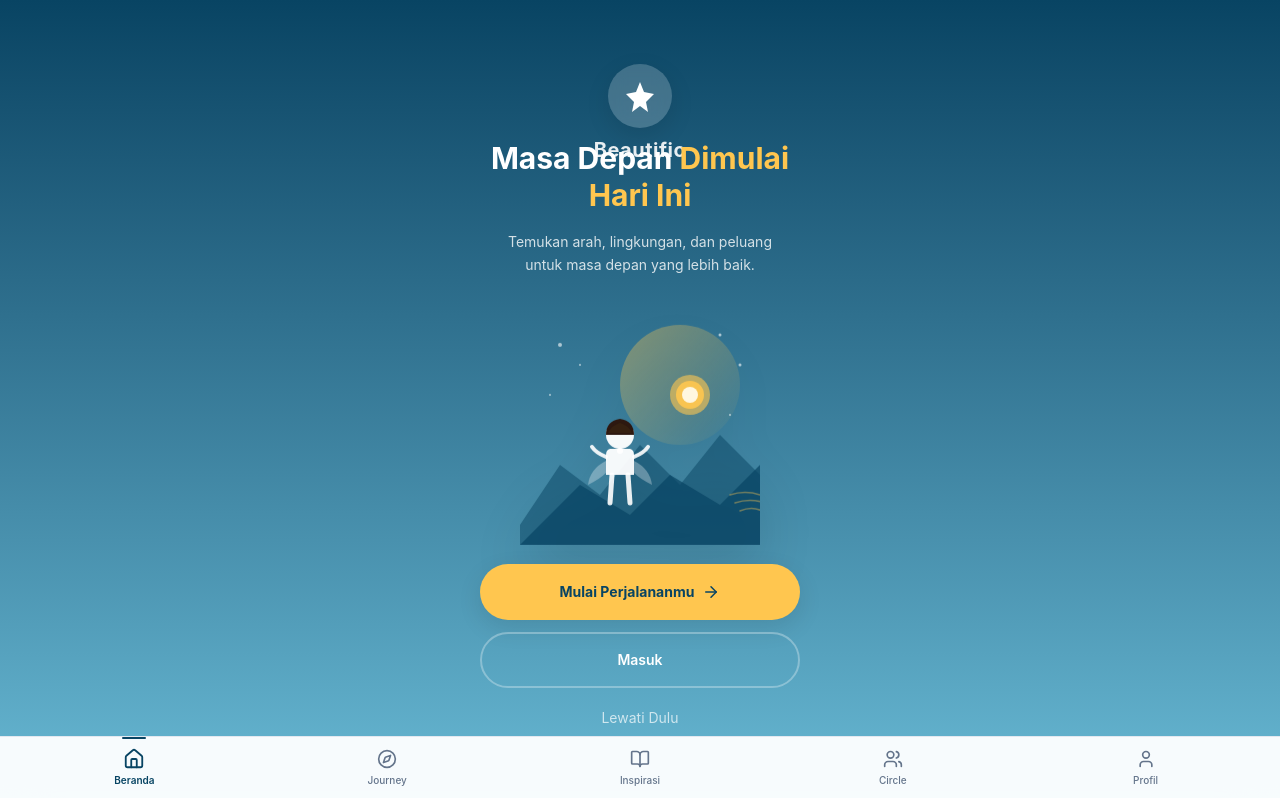
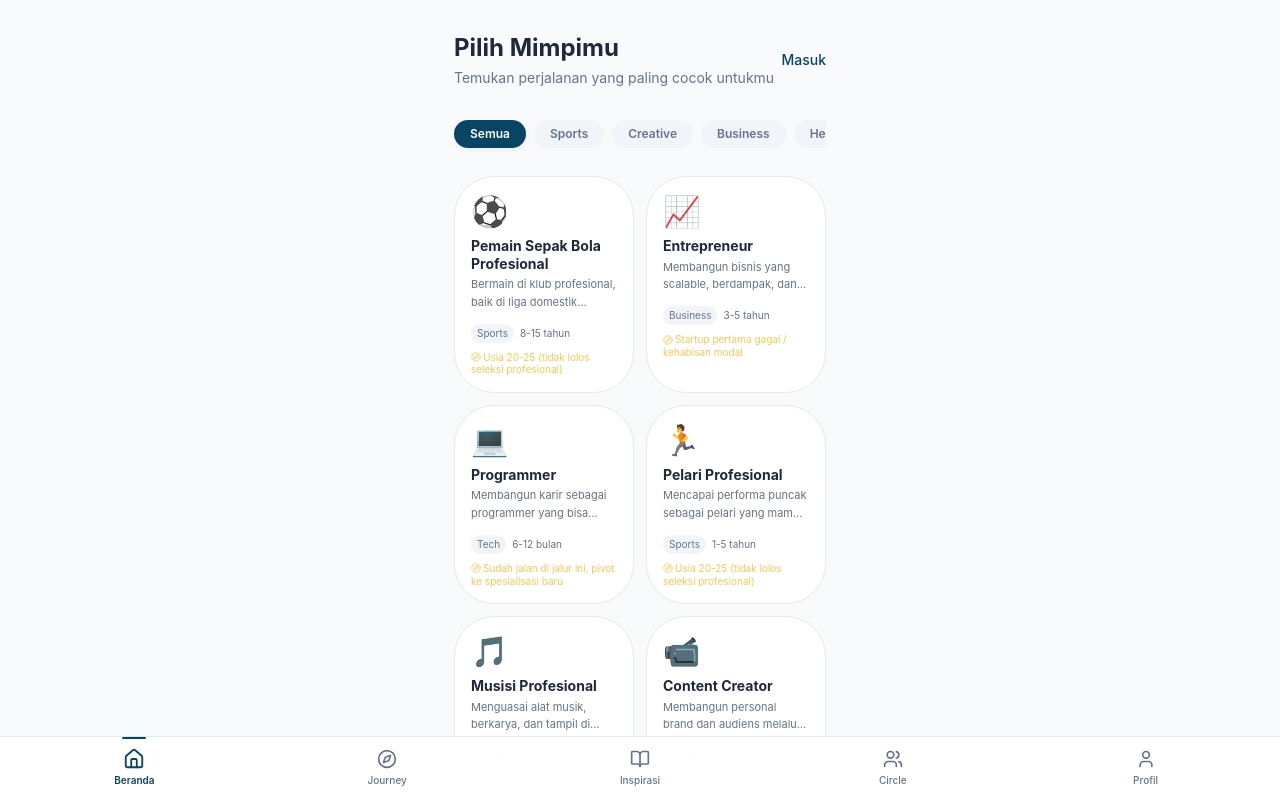
Before and after one commit to beautifio/beautifio, a Next.js app in the folder apps/web/: page / in a window 1280 px wide. Shown: the top 798 px of the page. Built offline with nearby package versions, Linux system fonts and the light colour scheme; no server answers.

Commit message:
fix: replace splash with dream listing landing page — root / shows templates directly, no login required

```diff
--- a/apps/web/src/app/page.tsx
+++ b/apps/web/src/app/page.tsx
@@ -1,185 +1,123 @@
 "use client";
 
-import { useEffect, useState } from "react";
 import { useRouter } from "next/navigation";
+import { use, useState } from "react";
 import Link from "next/link";
-import { ArrowRight } from "lucide-react";
+import { ArrowRight, Heart, Compass } from "lucide-react";
+import { Button } from "@beautifio/ui";
+import { useAuth } from "@/hooks/use-auth";
+import { getAllDreamTemplates, getJmEcosystemByTemplateSlug } from "@beautifio/utils";
+import type { DreamTemplate } from "@beautifio/types";
 
-export default function SplashScreen() {
+const CATEGORY_LABELS: Record<string, string> = {
+  sports: "Sports",
+  creative: "Creative",
+  business: "Business",
+  health: "Health",
+  tech: "Tech",
+};
+
+const FILTER_OPTIONS = ["Semua", ...Object.values(CATEGORY_LABELS)] as const;
+type FilterKey = (typeof FILTER_OPTIONS)[number];
+
+function categoryMatches(category: string, filter: FilterKey): boolean {
+  if (filter === "Semua") return true;
+  return CATEGORY_LABELS[category] === filter;
+}
+
+export default function LandingPage({
+  searchParams,
+}: {
+  searchParams: Promise<{ mimpi?: string }>;
+}) {
   const router = useRouter();
-  const [logoVisible, setLogoVisible] = useState(false);
-  const [contentVisible, setContentVisible] = useState(false);
-  const [ctaVisible, setCtaVisible] = useState(false);
+  const { user } = useAuth();
+  const [templates] = useState(getAllDreamTemplates());
+  const [activeFilter, setActiveFilter] = useState<FilterKey>("Semua");
 
-  useEffect(() => {
-    const t1 = setTimeout(() => setLogoVisible(true), 300);
-    const t2 = setTimeout(() => setContentVisible(true), 800);
-    const t3 = setTimeout(() => setCtaVisible(true), 1300);
-    return () => {
-      clearTimeout(t1);
-      clearTimeout(t2);
-      clearTimeout(t3);
-    };
-  }, []);
+  if (user) {
+    router.replace("/home");
+    return null;
+  }
+
+  const filtered = templates.filter((t) => categoryMatches(t.category, activeFilter));
 
   return (
-    <div className="min-h-screen bg-gradient-to-b from-[#084463] to-[#68B9D4] flex flex-col items-center justify-between px-6 py-16 overflow-hidden">
-      {/* Logo */}
-      <div
-        className={`transition-all duration-1000 ease-out ${
-          logoVisible
-            ? "opacity-100 translate-y-0"
-            : "opacity-0 translate-y-4"
-        }`}
-      >
-        <div className="flex flex-col items-center gap-2">
-          <div className="w-16 h-16 rounded-2xl bg-white/20 backdrop-blur-sm flex items-center justify-center shadow-lg">
-            <svg width="32" height="32" viewBox="0 0 32 32" fill="none">
-              <path d="M16 2L20 12L30 14L22 22L24 32L16 26L8 32L10 22L2 14L12 12L16 2Z" fill="white" />
-            </svg>
+    <div className="min-h-screen bg-bg">
+      <div className="max-w-content mx-auto px-6 pt-8 pb-28">
+        {/* Header */}
+        <div className="flex items-center justify-between mb-8">
+          <div>
+            <h1 className="text-2xl font-bold text-text-primary">
+              Pilih Mimpimu
+            </h1>
+            <p className="text-sm text-text-secondary mt-1">
+              Temukan perjalanan yang paling cocok untukmu
+            </p>
           </div>
-          <span className="text-white/90 text-xl font-bold tracking-wide">
-            Beautifio
-          </span>
+          <Link
+            href="/login"
+            className="text-sm font-medium text-primary hover:underline shrink-0"
+          >
+            Masuk
+          </Link>
         </div>
+
+        {/* Filter */}
+        <div className="flex gap-2 mb-6 overflow-x-auto pb-1 scrollbar-none">
+          {FILTER_OPTIONS.map((f) => (
+            <button
+              key={f}
+              onClick={() => setActiveFilter(f)}
+              className={`shrink-0 px-4 py-1.5 text-xs font-semibold rounded-full transition-all cursor-pointer ${
+                activeFilter === f
+                  ? "bg-primary text-white shadow-sm"
+                  : "bg-muted text-text-secondary hover:text-text-primary"
+              }`}
+            >
+              {f}
+            </button>
+          ))}
+        </div>
+
+        {/* Template Grid */}
+        <div className="grid grid-cols-2 gap-3">
+          {filtered.map((t) => {
+            const ecosystem = getJmEcosystemByTemplateSlug(t.slug);
+            return (
+              <Link
+                key={t.slug}
+                href={`/mimpi/${t.slug}`}
+                className="bg-surface rounded-2xl border border-border p-4 hover:border-primary/30 hover:shadow-sm transition-all block"
+              >
+                <span className="text-3xl block mb-2">{t.emoji}</span>
+                <h3 className="text-sm font-bold text-text-primary leading-tight">{t.title}</h3>
+                <p className="text-[11px] text-text-secondary mt-1 line-clamp-2 leading-relaxed">
+                  {t.description}
+                </p>
+                <div className="flex flex-wrap items-center gap-1.5 mt-3">
+                  <span className="text-[10px] px-1.5 py-0.5 rounded-full bg-muted text-text-secondary capitalize">
+                    {t.category}
+                  </span>
+                  <span className="text-[10px] text-text-secondary">{t.duration}</span>
+                </div>
+                {ecosystem && (
+                  <p className="text-[10px] text-accent mt-2 leading-tight">
+                    <Compass size={10} className="inline mr-0.5 -mt-0.5" />
+                    {ecosystem.pivotPoint}
+                  </p>
+                )}
+              </Link>
+            );
+          })}
+        </div>
+
+        {filtered.length === 0 && (
+          <p className="text-center text-sm text-text-secondary py-12">
+            Tidak ada mimpi di kategori ini
+          </p>
+        )}
       </div>
-
-      {/* Content */}
-      <div className="flex flex-col items-center text-center -mt-8">
-        <h1
-          className={`text-3xl font-bold text-white leading-tight max-w-[320px] transition-all duration-1000 ease-out delay-200 ${
-            contentVisible
-              ? "opacity-100 translate-y-0"
-              : "opacity-0 translate-y-6"
-          }`}
-        >
-          Masa Depan{" "}
-          <span className="text-[#FFC64F]">Dimulai Hari Ini</span>
-        </h1>
-        <p
-          className={`text-sm text-white/80 mt-4 max-w-[300px] leading-relaxed transition-all duration-1000 ease-out delay-300 ${
-            contentVisible
-              ? "opacity-100 translate-y-0"
-              : "opacity-0 translate-y-6"
-          }`}
-        >
-          Temukan arah, lingkungan, dan peluang untuk masa depan yang lebih baik.
-        </p>
-
-        {/* Illustration */}
-        <div
-          className={`mt-10 transition-all duration-1000 ease-out delay-500 ${
-            contentVisible
-              ? "opacity-100 translate-y-0"
-              : "opacity-0 translate-y-8"
-          }`}
-        >
-          <svg
-            width="240"
-            height="240"
-            viewBox="0 0 240 240"
-            className="drop-shadow-2xl"
-            style={{
-              animation: contentVisible ? "float 3s ease-in-out infinite" : "none",
-            }}
-          >
-            <defs>
-              <linearGradient id="skyGlow" x1="0%" y1="0%" x2="100%" y2="100%">
-                <stop offset="0%" stopColor="#FFC64F" stopOpacity="0.4" />
-                <stop offset="100%" stopColor="#FFC64F" stopOpacity="0" />
-              </linearGradient>
-            </defs>
-
-            {/* Glow */}
-            <circle cx="160" cy="80" r="60" fill="url(#skyGlow)" />
-
-            {/* Sun / Future horizon */}
-            <circle cx="170" cy="90" r="20" fill="#FFC64F" opacity="0.6" />
-            <circle cx="170" cy="90" r="14" fill="#FFC64F" opacity="0.9" />
-            <circle cx="170" cy="90" r="8" fill="#FFF7E0" />
-
-            {/* Mountains / Landscape */}
-            <path d="M0 220 L40 160 L80 190 L120 140 L160 180 L200 130 L240 170 L240 240 L0 240Z" fill="#084463" opacity="0.5" />
-            <path d="M0 240 L60 180 L110 210 L150 170 L200 200 L240 160 L240 240Z" fill="#084463" opacity="0.7" />
-
-            {/* Person - standing, looking toward the sun */}
-            <g transform="translate(80, 120)">
-              {/* Body */}
-              <circle cx="20" cy="10" r="14" fill="white" opacity="0.95" />
-              {/* Neck */}
-              <rect x="17" y="23" width="6" height="6" rx="3" fill="white" />
-              {/* Upper body */}
-              <path d="M6 50 L6 30 Q6 25 10 24 L30 24 Q34 25 34 30 L34 50Z" fill="white" opacity="0.95" />
-              {/* Arms */}
-              <path d="M6 32 Q-4 28 -8 22" stroke="white" strokeWidth="4" strokeLinecap="round" fill="none" opacity="0.9" />
-              <path d="M34 32 Q44 28 48 22" stroke="white" strokeWidth="4" strokeLinecap="round" fill="none" opacity="0.9" />
-              {/* Legs */}
-              <path d="M12 50 L10 78" stroke="white" strokeWidth="5" strokeLinecap="round" fill="none" opacity="0.9" />
-              <path d="M28 50 L30 78" stroke="white" strokeWidth="5" strokeLinecap="round" fill="none" opacity="0.9" />
-              {/* Hair */}
-              <path d="M6 10 Q6 -4 20 -6 Q34 -4 34 10" fill="#2D1810" />
-              <path d="M8 8 Q12 0 20 -2 Q28 0 32 8" fill="#3D2810" opacity="0.5" />
-              {/* Cape / flowing cloth */}
-              <path d="M6 36 Q-10 44 -12 60 Q0 54 6 48Z" fill="white" opacity="0.3" />
-              <path d="M34 36 Q50 44 52 60 Q40 54 34 48Z" fill="white" opacity="0.3" />
-              {/* Direction lines */}
-              <g opacity="0.4">
-                <path d="M130 70 Q145 65 160 70" stroke="#FFC64F" strokeWidth="1.5" strokeLinecap="round" fill="none" />
-                <path d="M135 78 Q150 73 165 78" stroke="#FFC64F" strokeWidth="1.5" strokeLinecap="round" fill="none" />
-                <path d="M140 86 Q152 81 162 86" stroke="#FFC64F" strokeWidth="1.5" strokeLinecap="round" fill="none" />
-              </g>
-            </g>
-
-            {/* Stars / Sparkles */}
-            <g opacity="0.6">
-              <circle cx="40" cy="40" r="2" fill="white" />
-              <circle cx="200" cy="30" r="1.5" fill="white" />
-              <circle cx="60" cy="60" r="1" fill="white" />
-              <circle cx="220" cy="60" r="1.5" fill="white" />
-              <circle cx="30" cy="90" r="1" fill="white" />
-              <circle cx="210" cy="110" r="1" fill="white" />
-            </g>
-          </svg>
-        </div>
-      </div>
-
-      {/* CTA Group */}
-      <div
-        className={`w-full max-w-[320px] space-y-3 transition-all duration-1000 ease-out ${
-          ctaVisible
-            ? "opacity-100 translate-y-0"
-            : "opacity-0 translate-y-10"
-        }`}
-      >
-        <Link
-          href="/mimpi"
-          className="flex items-center justify-center w-full h-14 rounded-full bg-[#FFC64F] text-[#084463] font-bold text-sm shadow-lg hover:bg-[#FFC64F]/90 active:scale-[0.98] transition-all cursor-pointer gap-2"
-        >
-          Mulai Perjalananmu
-          <ArrowRight size={18} />
-        </Link>
-
-        <Link
-          href="/login"
-          className="flex items-center justify-center w-full h-14 rounded-full border-2 border-white/30 text-white font-semibold text-sm hover:bg-white/10 active:scale-[0.98] transition-all cursor-pointer"
-        >
-          Masuk
-        </Link>
-
-        <Link
-          href="/home"
-          className="block w-full text-center text-white/70 text-sm py-2 hover:text-white transition-colors cursor-pointer"
-        >
-          Lewati Dulu
-        </Link>
-      </div>
-
-      <style jsx>{`
-        @keyframes float {
-          0%, 100% { transform: translateY(0px); }
-          50% { transform: translateY(-12px); }
-        }
-      `}</style>
     </div>
   );
 }
```
Also changed, not shown: apps/web/src/app/mimpi/page.tsx (+3 -95 lines).
